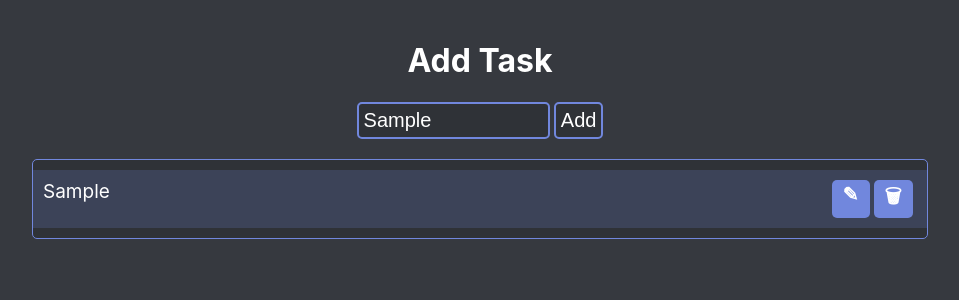
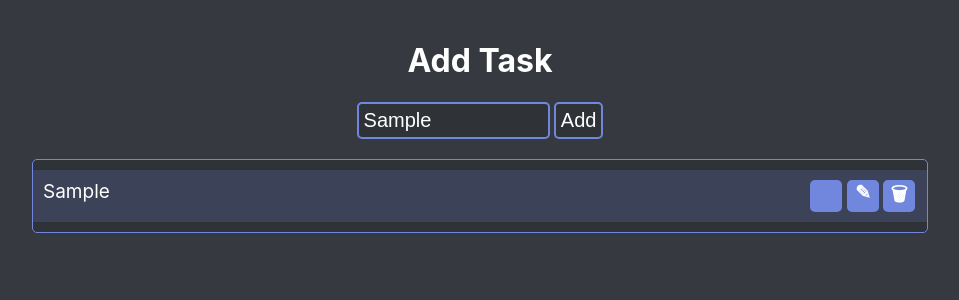
Before and after one commit to Mustafa-Mahmoud-5/To-Do-App, a React (Create React App) app: page / in a window 1280 px wide. Both pictures are taken after typing "Sample" into the empty fields and a click on the button "Add". Shown: the top 300 px of the page, without its empty margins (160-1119 px from the left). Built offline with nearby package versions, Linux system fonts and the light colour scheme.

Commit message:
doing enhancments, add a checkbox, style it using scss

```diff
--- a/public/index.html
+++ b/public/index.html
@@ -24,7 +24,7 @@
       work correctly both with client-side routing and a non-root public URL.
       Learn how to configure a non-root public URL by running `npm run build`.
     -->
-    <title>React App</title>
+    <title>Todo List</title>
   </head>
   <body>
     <noscript>You need to enable JavaScript to run this app.</noscript>
--- a/src/toDoApp/Tasks/Task/Task.js
+++ b/src/toDoApp/Tasks/Task/Task.js
@@ -1,22 +1,32 @@
 import React from 'react';
 import './Task.scss';
 function Task(props) {
+	const { id, title, checked } = props; // task properties
 
 	const openModalAndGetTask = () => {
 		// open the modal and get the clicked task
-        props.getSingleTask(props.id)
+		props.getSingleTask(id);
 		props.openModal();
-    }
+	};
 
 	return (
 		<div className='task'>
-            <div className='taskText'>{props.title}</div>
-            <div className='taskEdit' onClick = {openModalAndGetTask}>&#9998;</div>
+			<p className={`taskText ${checked}`}>{title}</p>
+			<div className='controls'>
+				<label className='container'>
+					<input type='checkbox' />
+					<span className='checkmark' />
+				</label>
+				<div className='taskEdit' onClick={openModalAndGetTask}>
+					&#9998;
+				</div>
 
-            <div className='taskDelete' onClick={() => props.deleteTask(props.id, props.showTasks)}>&#128465;</div>
-
+				<div className='taskDelete' onClick={() => props.deleteTask(id, props.showTasks)}>
+					&#128465;
 				</div>
-    )
+			</div>
+		</div>
+	);
 }
 
 export default Task;
--- a/src/toDoApp/Tasks/Task/Task.scss
+++ b/src/toDoApp/Tasks/Task/Task.scss
@@ -4,23 +4,123 @@
     font-size: 19px;
     margin: 10px 0;
     display: flex;
+    justify-content: space-between;
     padding: 10px;
-
     .taskText{
-        width: 90%;
+        width: 55%;
+        margin: 0;
+        word-wrap: break-word;
     }
-
+    .controls {
+        display: flex;
     .taskDelete, .taskEdit{
         background-color: #7187DD;
         margin: 0px 2px;
-        padding: 2px 10px;
+        width: 30px;
+        height: 30px;
         cursor: pointer;
         border-radius: 5px;
         border: 1px solid transparent;
         font-weight: bold;
+        text-align: center;
         &:hover {
             background-color: transparent;
             border: 1px solid #7187DD;
         }
     }
+
+/* Customize the label (the container) */
+
+.container {
+    display: block;
+    position: relative;
+    padding-left: 35px;
+    margin-bottom: 12px;
+    cursor: pointer;
+    font-size: 22px;
+    -webkit-user-select: none;
+    -moz-user-select: none;
+    -ms-user-select: none;
+    user-select: none;
+
+    input {
+      position: absolute;
+      opacity: 0;
+      cursor: pointer;
+      height: 0;
+      width: 0;
+    }
+  }
+
+
+  // Copied from w3schooles and manipluated and edited.
+
+  /* Hide the browser's default checkbox */
+
+  /* Create a custom checkbox */
+
+  .checkmark {
+    position: absolute;
+    top: 0px;
+    left: 0;
+    height: 30px;
+    width: 30px;
+    background-color: #7187DD;
+    border: 1px solid transparent;
+    border-radius: 5px;
+  }
+
+  /* On mouse-over, add a grey background color */
+
+  .container {
+    &:hover input ~ .checkmark {
+      background-color: rgba(113, 135, 221, .2);
+      border:  1px solid #7187DD;
+    }
+
+    input:checked ~ .checkmark {
+      background-color: #7187DD;
+      &:hover {
+          border: 1px solid #7187DD;
+          background-color: rgba(113, 135, 221, .2);
+      }
+    }
+  }
+
+  /* When the checkbox is checked, add a blue background */
+
+  /* Create the checkmark/indicator (hidden when not checked) */
+
+  .checkmark:after {
+    content: "";
+    position: absolute;
+    display: none;
+  }
+
+  /* Show the checkmark when checked */
+
+  .container {
+    input:checked ~ .checkmark:after {
+      display: block;
+    }
+
+    .checkmark:after {
+      left: 9px;
+      top: 5px;
+      width: 5px;
+      height: 15px;
+      border: solid white;
+      border-width: 0 3px 3px 0;
+      -webkit-transform: rotate(45deg);
+      -ms-transform: rotate(45deg);
+      transform: rotate(45deg);
+    }
+  }
 }
+
+
+.checked {
+    text-decoration: line-through;
+}
+  /* Style the checkmark/indicator */
+}
--- a/src/toDoApp/ToDo.js
+++ b/src/toDoApp/ToDo.js
@@ -1,53 +1,50 @@
-import React, { Component } from 'react'
+import React, { Component } from 'react';
 import './ToDo.scss';
 import Tasks from './Tasks/Tasks';
 import Modal from '../modal/modal';
 export class ToDo extends Component {
-
 	state = {
 		task: '',
 		tasks: [],
 		targetTask: {},
 		modalOpened: false
-    }
+	};
 
-    writeTaskHandler = (e) => {
+	writeTaskHandler = e => {
 		// store user`s task in the state
-        this.setState({task: e.target.value})
-    }
+		this.setState({ task: e.target.value });
+	};
 
 	getTasksFromLocalStorage = () => {
 		// if there`re tasks in localStorage, return them, else, return []
 
 		let tasks = [];
 
-        if(localStorage.getItem('tasks') !== null) {
+		if (localStorage.getItem('tasks') !== null) {
 			tasks = JSON.parse(localStorage.getItem('tasks'));
 		}
 
 		return tasks;
-    }
+	};
 
 	showTasks = () => {
 		// get the updated tasks, set the state to be able to loop throught them
 		let tasks = this.getTasksFromLocalStorage();
-        this.setState({tasks: tasks});
-    }
+		this.setState({ tasks: tasks });
+	};
 
 	addTaskHandler = (e, showTasks) => {
-        e.preventDefault()
+		e.preventDefault();
 
 		// create a task object
-        let task = {id: Math.random() * 511512 , title: this.state.task}
-
+		let task = { id: Math.random() * 511512, title: this.state.task, done: false };
 
 		// get tasks arr, push the new task, set the tasks again in localStorage
 
 		let tasks = this.getTasksFromLocalStorage();
 
-
 		// update the tasks immutablly
-        let updatedTasks = [...tasks]
+		let updatedTasks = [ ...tasks ];
 
 		updatedTasks.push(task);
 
@@ -55,16 +52,15 @@ export class ToDo extends Component {
 
 		// show tasks as a callback
 		showTasks();
-    }
+	};
 
-    getSingleTask = (taskId) => {
+	getSingleTask = taskId => {
 		let tasks = this.getTasksFromLocalStorage();
 
 		let targetTask = tasks.find(task => task.id === taskId);
 
-        this.setState({targetTask: targetTask})
-    }
-
+		this.setState({ targetTask: targetTask });
+	};
 
 	editTask = (newTaskText, showTasks) => {
 		// get the targeted task ID from the state as i save it when the user click on a certain edit icon
@@ -74,7 +70,7 @@ export class ToDo extends Component {
 		let tasks = this.getTasksFromLocalStorage();
 
 		// get them immutablly
-        let updatedTasks = [...tasks];
+		let updatedTasks = [ ...tasks ];
 
 		// get the targetTaskIndex to be able to replace it in the array with index
 		let taskIndex = updatedTasks.findIndex(task => task.id === taskId);
@@ -83,7 +79,7 @@ export class ToDo extends Component {
 		let targetedTask = updatedTasks[taskIndex];
 
 		// get the target immutablly
-        let updatedTask = {...targetedTask};
+		let updatedTask = { ...targetedTask };
 
 		// update the target object
 		updatedTask.title = newTaskText;
@@ -96,35 +92,34 @@ export class ToDo extends Component {
 
 		// show tasks as a callback
 		showTasks();
-    }
+	};
 
 	deleteTask = (taskId, showTasks) => {
-
 		console.log(taskId, showTasks);
 
 		// get tasks
 		let tasks = this.getTasksFromLocalStorage();
 
-        let updatedTasks = [...tasks];
+		let updatedTasks = [ ...tasks ];
 
 		let remainedTasks = updatedTasks.filter(task => task.id !== taskId);
 
 		localStorage.setItem('tasks', JSON.stringify(remainedTasks));
 
 		showTasks();
-    }
+	};
 
 	openModal = () => {
-        this.setState({modalOpened: true});
-    }
+		this.setState({ modalOpened: true });
+	};
 
 	closeModal = () => {
-        this.setState({modalOpened: false});
-    }
+		this.setState({ modalOpened: false });
+	};
 
-    componentDidMount(){
+	componentDidMount() {
 		// get the tasks arr from localStorage and display them for the first time the user open the app
-        this.showTasks()
+		this.showTasks();
 	}
 
 	render() {
@@ -134,30 +129,33 @@ export class ToDo extends Component {
 				<h1 className='title'>Add Task</h1>
 
 				{/* input part */}
-                <form className='form' onSubmit = {(e) => this.addTaskHandler(e, this.showTasks)}>
-                    <input type="text" className='formInput' required onChange={this.writeTaskHandler}/>
-                    <button type='submit' className='formButton'>Add</button>
+				<form className='form' onSubmit={e => this.addTaskHandler(e, this.showTasks)}>
+					<input type='text' className='formInput' required onChange={this.writeTaskHandler} />
+					<button type='submit' className='formButton'>
+						Add
+					</button>
 				</form>
 
 				{/* todos Section */}
 				<Tasks
-                tasks = {this.state.tasks}
-                deleteTask = {this.deleteTask}
-                showTasks ={this.showTasks}
-                openModal ={this.openModal}
-                getSingleTask = {this.getSingleTask}
+					tasks={this.state.tasks}
+					deleteTask={this.deleteTask}
+					showTasks={this.showTasks}
+					openModal={this.openModal}
+					getSingleTask={this.getSingleTask}
 				/>
 
 				{/* modal */}
-                {this.state.modalOpened && <Modal
-                closeModal = {this.closeModal}
-                targetTask = {this.state.targetTask}
-                showTasks = {this.showTasks}
-                editTask = {this.editTask}
-
-                />}
+				{this.state.modalOpened && (
+					<Modal
+						closeModal={this.closeModal}
+						targetTask={this.state.targetTask}
+						showTasks={this.showTasks}
+						editTask={this.editTask}
+					/>
+				)}
 			</div>
-        )
+		);
 	}
 }
 
```
Lines whose indentation alone changed are shown as unchanged.
